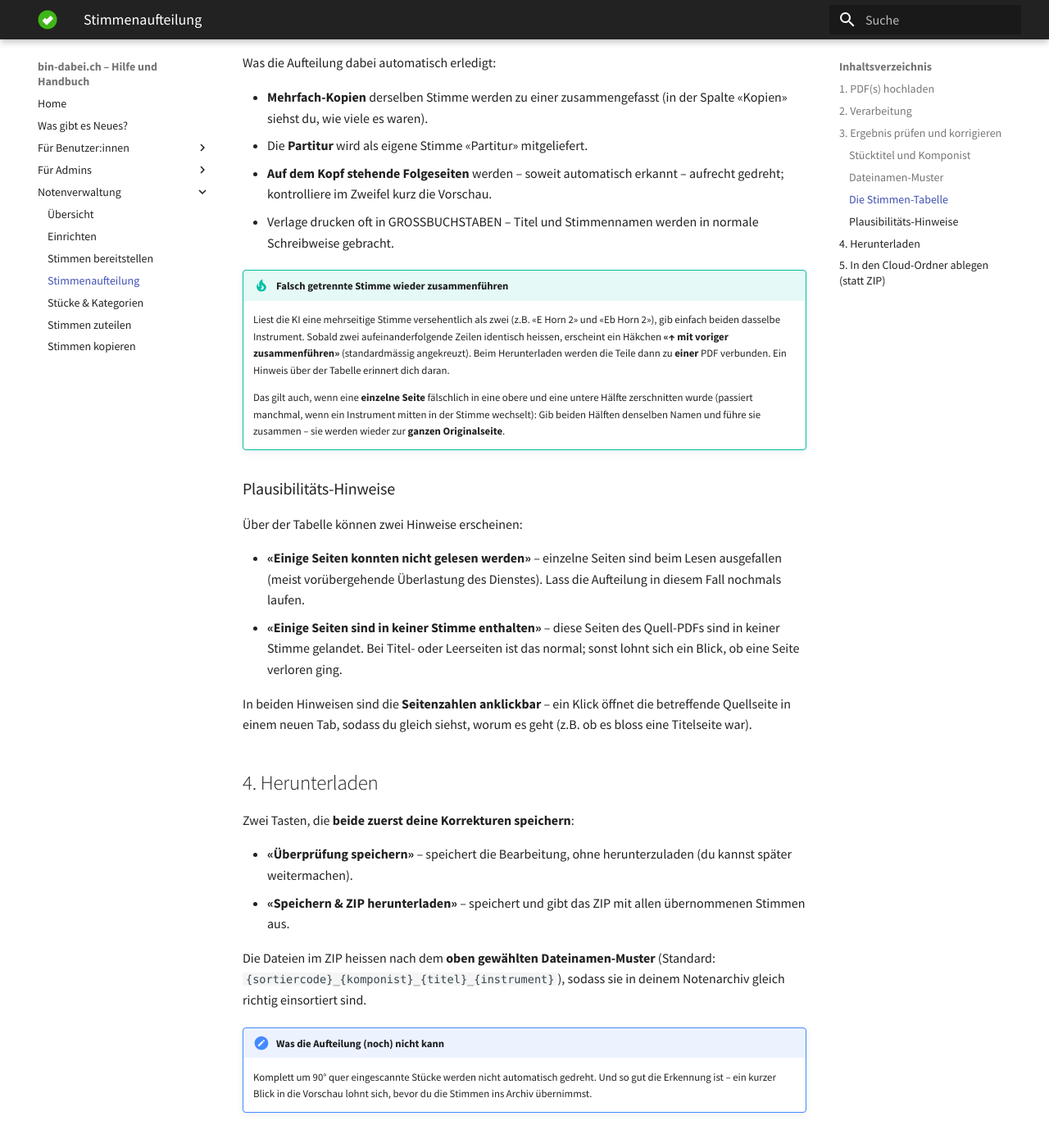
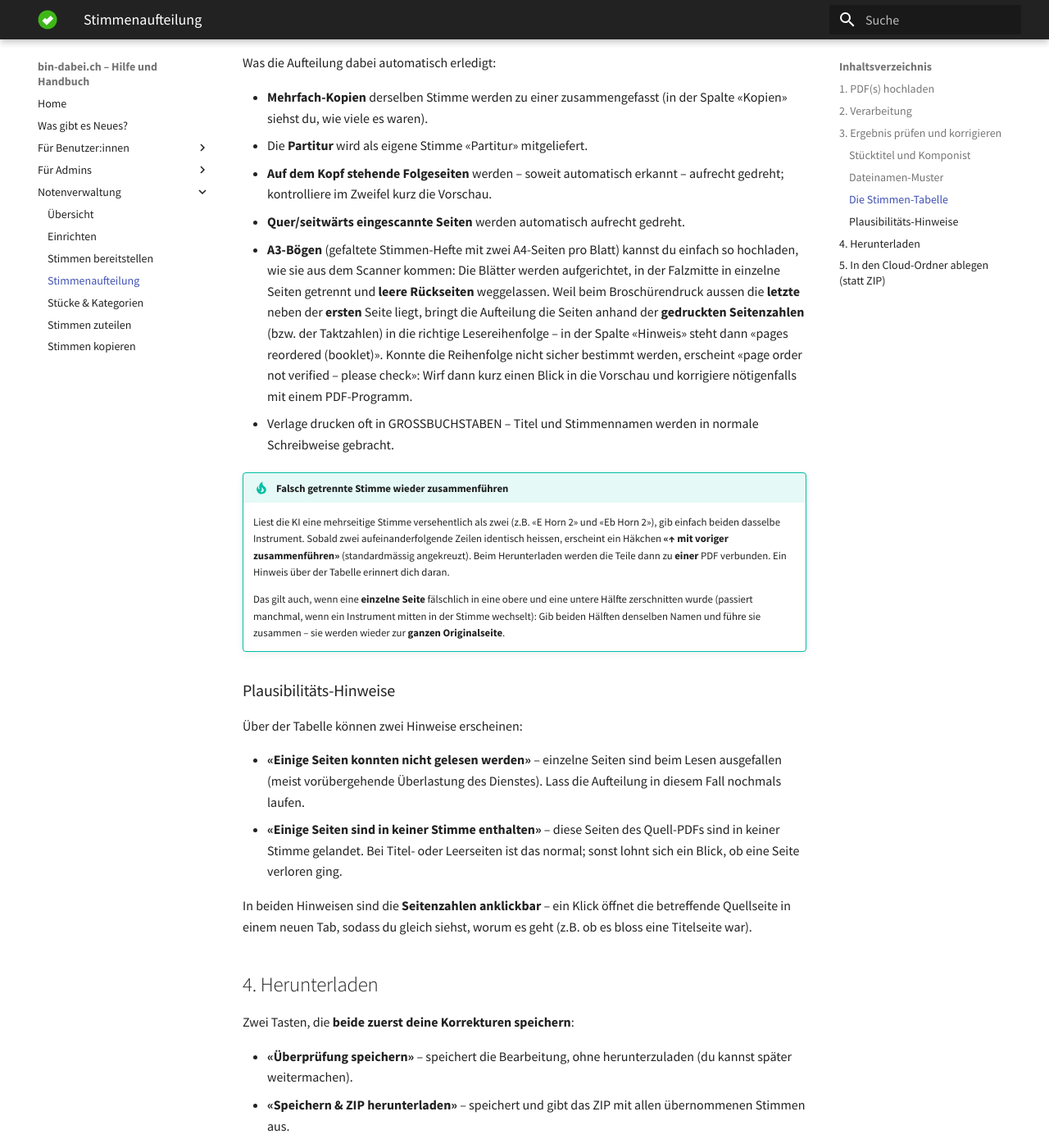
Before and after one commit to ritterg/bin-dabei-dokumentation, an MkDocs documentation site: the page built from docs/noten/stimmenaufteilung.md, in a window 1280 px wide and 1400 px high, scrolled down 3438 px. Shown: the whole window at 82% size. Built offline with MkDocs 1.6.1 and Material for MkDocs 9.7.7, drawn with Linux system fonts in a browser that asks for light colours; some web fonts are replaced; some of the changed text lies outside the part shown.

Commit message:
docs: A3 booklet scans in Stimmenaufteilung + changelog entry
Co-Authored-By: Claude Fable 5 <noreply@anthropic.com>

```diff
--- a/docs/noten/stimmenaufteilung.md
+++ b/docs/noten/stimmenaufteilung.md
@@ -89,6 +89,8 @@ Was die Aufteilung dabei automatisch erledigt:
 - **Mehrfach-Kopien** derselben Stimme werden zu einer zusammengefasst (in der Spalte «Kopien» siehst du, wie viele es waren).
 - Die **Partitur** wird als eigene Stimme «Partitur» mitgeliefert.
 - **Auf dem Kopf stehende Folgeseiten** werden – soweit automatisch erkannt – aufrecht gedreht; kontrolliere im Zweifel kurz die Vorschau.
+- **Quer/seitwärts eingescannte Seiten** werden automatisch aufrecht gedreht.
+- **A3-Bögen** (gefaltete Stimmen-Hefte mit zwei A4-Seiten pro Blatt) kannst du einfach so hochladen, wie sie aus dem Scanner kommen: Die Blätter werden aufgerichtet, in der Falzmitte in einzelne Seiten getrennt und **leere Rückseiten** weggelassen. Weil beim Broschürendruck aussen die **letzte** neben der **ersten** Seite liegt, bringt die Aufteilung die Seiten anhand der **gedruckten Seitenzahlen** (bzw. der Taktzahlen) in die richtige Lesereihenfolge – in der Spalte «Hinweis» steht dann «pages reordered (booklet)». Konnte die Reihenfolge nicht sicher bestimmt werden, erscheint «page order not verified – please check»: Wirf dann kurz einen Blick in die Vorschau und korrigiere nötigenfalls mit einem PDF-Programm.
 - Verlage drucken oft in GROSSBUCHSTABEN – Titel und Stimmennamen werden in normale Schreibweise gebracht.
 
 !!! tip "Falsch getrennte Stimme wieder zusammenführen"
@@ -113,8 +115,8 @@ Zwei Tasten, die **beide zuerst deine Korrekturen speichern**:
 
 Die Dateien im ZIP heissen nach dem **oben gewählten Dateinamen-Muster** (Standard: `{sortiercode}_{komponist}_{titel}_{instrument}`), sodass sie in deinem Notenarchiv gleich richtig einsortiert sind.
 
-!!! note "Was die Aufteilung (noch) nicht kann"
-    Komplett um 90° quer eingescannte Stücke werden nicht automatisch gedreht. Und so gut die Erkennung ist – ein kurzer Blick in die Vorschau lohnt sich, bevor du die Stimmen ins Archiv übernimmst.
+!!! note "Kurz kontrollieren lohnt sich"
+    So gut die Erkennung ist – ein kurzer Blick in die Vorschau lohnt sich, bevor du die Stimmen ins Archiv übernimmst. Das gilt besonders bei Scans mit gedrehten oder A3-Seiten (siehe Hinweise in der Tabelle).
 
 ## 5. In den Cloud-Ordner ablegen (statt ZIP)
 
```
Also changed, not shown: docs/changelog.md (+5 -0 lines).
